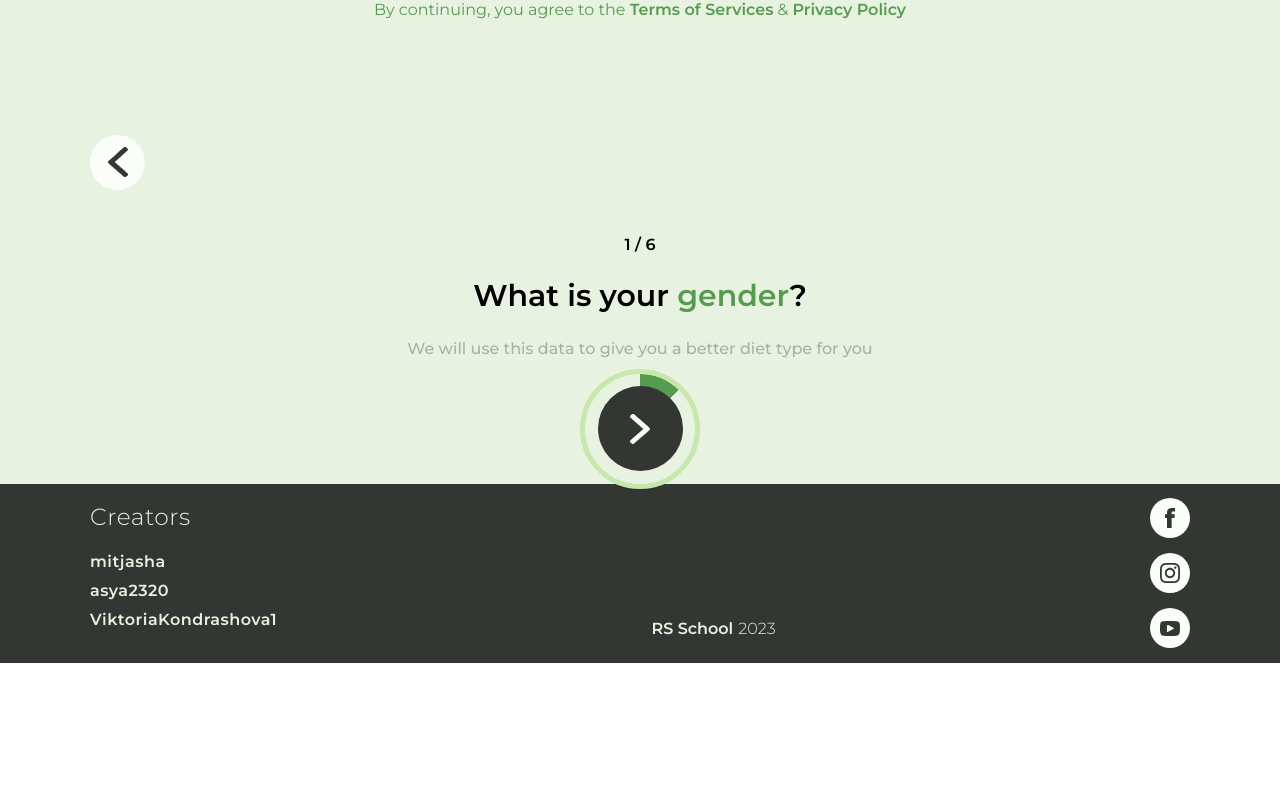
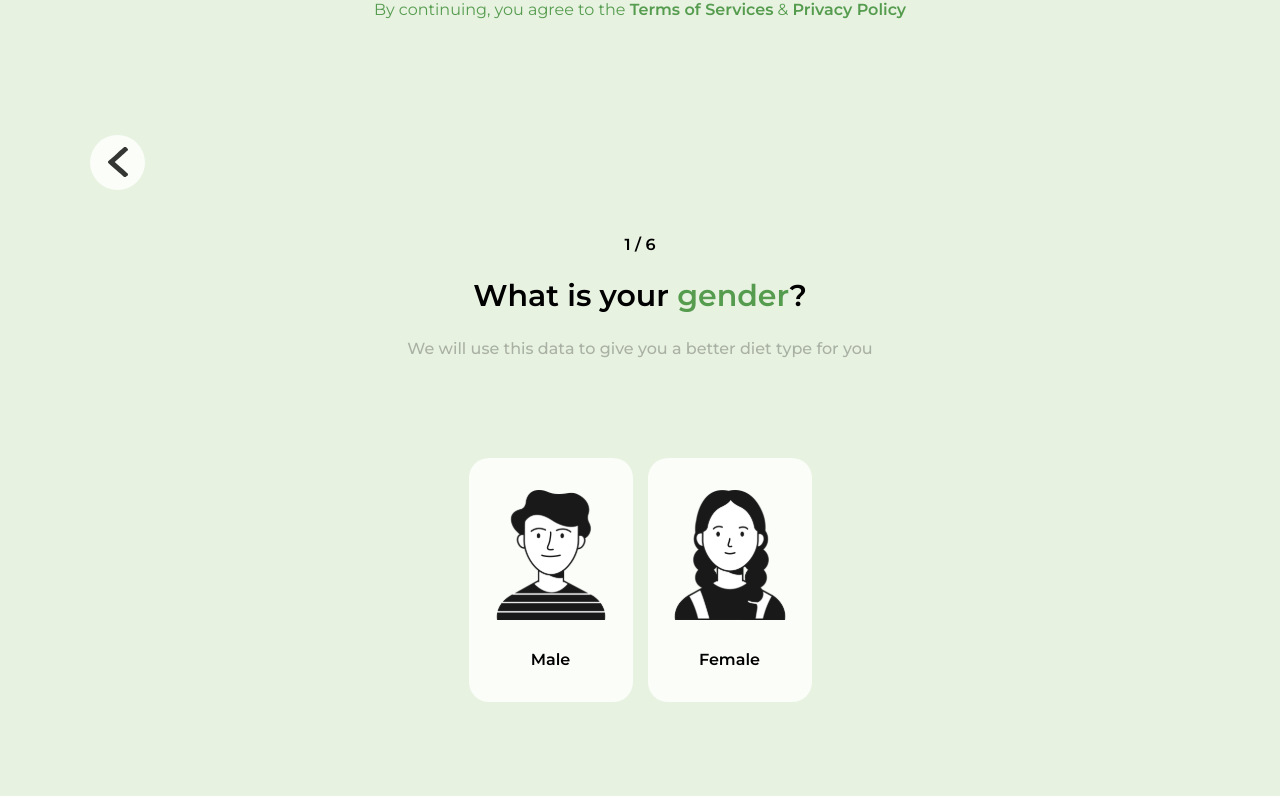
Before and after one commit to mitjasha/avocado, a React (Create React App) app: page / in a window 1280 px wide. Shown: the part 835-1631 px from the top of the page. Before the commit the page ends 1498 px from the top, so only its background shows below. Built offline with nearby package versions, Linux system fonts and the light colour scheme.

Commit message:
feat: add radio input for gender

```diff
--- a/src/components/RegInput/RegInput.tsx
+++ b/src/components/RegInput/RegInput.tsx
@@ -3,7 +3,7 @@ import "./RegInput.scss";
 
 interface RegInputProps {
   type: string;
-  placeholder: string;
+  placeholder?: string;
   className?: string;
   minLength?: number;
 }
--- a/src/pages/RegistrationScreen/RegistrationScreen.scss
+++ b/src/pages/RegistrationScreen/RegistrationScreen.scss
@@ -106,6 +106,10 @@ a {
   }
 }
 
+.questions-container {
+  padding-bottom: 30px;
+}
+
 .process {
   width: 100%;
   text-align: center;
@@ -130,3 +134,42 @@ a {
   font-weight: 500;
   text-align: center;
 }
+
+.gender-input {
+  display: flex;
+  justify-content: center;
+  gap: 15px;
+  align-items: center;
+  margin: 100px 0;
+
+  &__input {
+    display: none;
+
+    &:checked + label {
+      background-color: $middle-green;
+    }
+  }
+
+  &__label {
+    width: 164px;
+    height: 244px;
+    display: flex;
+    flex-direction: column;
+    background-color: $light-color;
+    border-radius: 20px;
+    justify-content: center;
+    align-items: center;
+    gap: 30px;
+    font-weight: 600;
+    cursor: pointer;
+
+    &:hover {
+      transform: scale(1.1);
+      transition: 0.4s all ease;
+    }
+  }
+
+  &__icon {
+    height: 130px;
+  }
+}
--- a/src/pages/RegistrationScreen/RegistrationScreen.tsx
+++ b/src/pages/RegistrationScreen/RegistrationScreen.tsx
@@ -1,3 +1,4 @@
+/* eslint-disable jsx-a11y/label-has-associated-control */
 import React from "react";
 import RegInput from "../../components/RegInput/RegInput";
 import hideIcon from "../../assets/svg/reg-hide.svg";
@@ -5,6 +6,8 @@ import showIcon from "../../assets/svg/reg-show.svg";
 import Button from "../../components/Buttons/Button/Button";
 import BackButton from "../../components/Buttons/BackButton/BackButton";
 import NextButton from "../../components/Buttons/NextRegButton/NextRegButton";
+import maleIcon from "../../assets/svg/male.svg";
+import femaleIcon from "../../assets/svg/female.svg";
 import "./RegistrationScreen.scss";
 
 const RegistrationScreen: React.FC = () => {
@@ -72,7 +75,7 @@ const RegistrationScreen: React.FC = () => {
           <a href="/">Privacy Policy</a>
         </p>
       </div>
-      <div className="container">
+      <div className="container questions-container">
         <BackButton />
         <div className="process">1 / 6</div>
         <h2 className="reg-title">
@@ -81,7 +84,29 @@ const RegistrationScreen: React.FC = () => {
         <p className="data-info">
           We will use this data to give you a better diet type for you
         </p>
-        <NextButton firstDegree={135} secondDegree={90} />
+        <div className="gender-input">
+          <input
+            type="radio"
+            id="male"
+            name="gender"
+            className="gender-input__input"
+          />
+          <label htmlFor="male" className="gender-input__label">
+            <img src={maleIcon} alt="male" className="gender-input__icon" />
+            Male
+          </label>
+          <input
+            type="radio"
+            id="female"
+            name="gender"
+            className="gender-input__input"
+          />
+          <label htmlFor="female" className="gender-input__label">
+            <img src={femaleIcon} alt="female" className="gender-input__icon" />
+            Female
+          </label>
+        </div>
+        <NextButton firstDegree={150} secondDegree={90} />
       </div>
     </div>
   );
```
Also changed, not shown: src/assets/svg/female.svg (added), src/assets/svg/male.svg (added).
